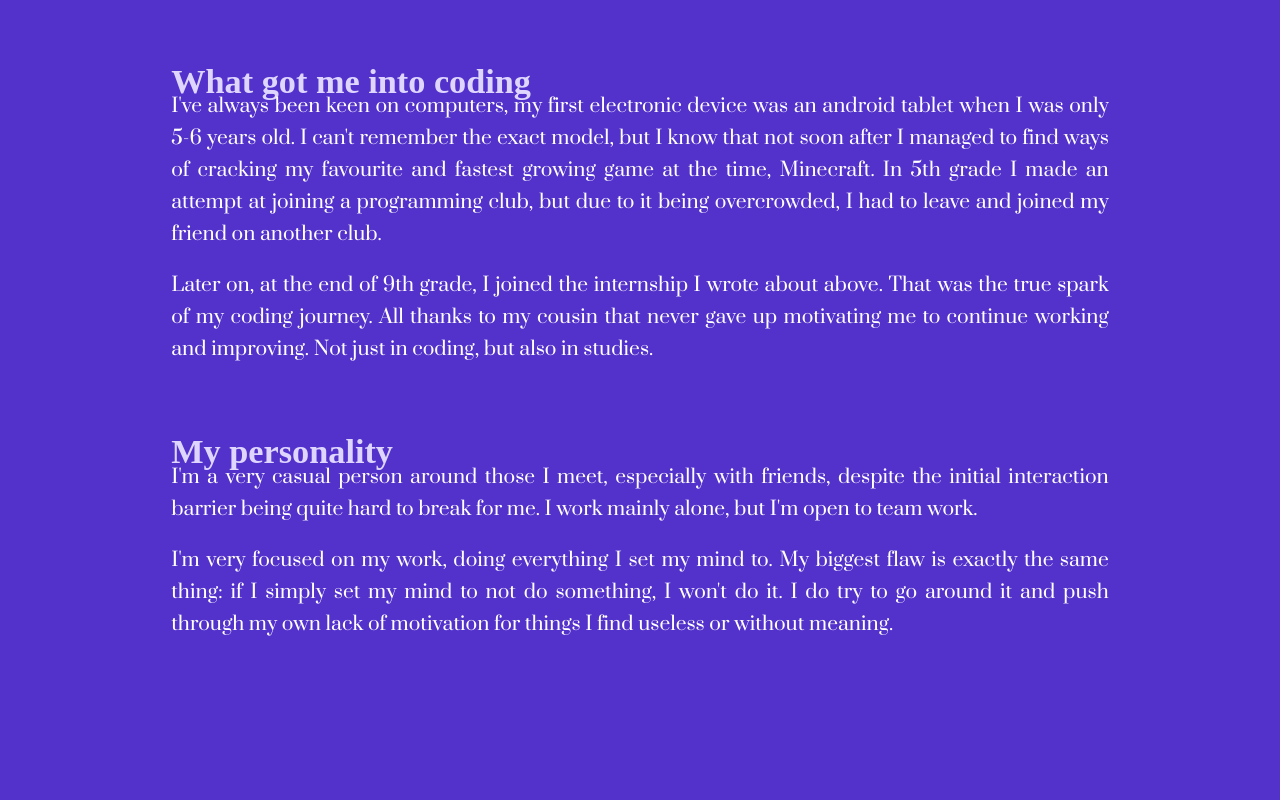
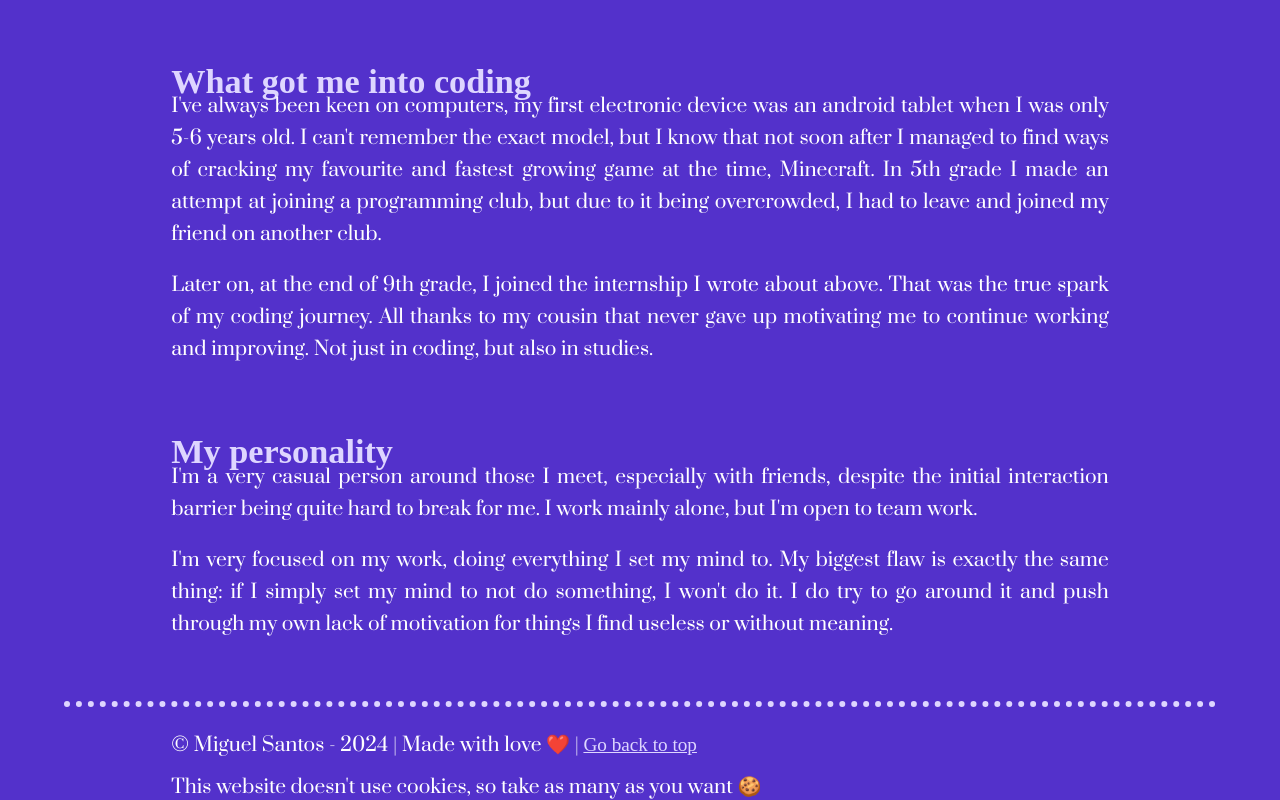
Before and after one commit to cakePhone/cakephone.github.io, a SvelteKit app: page / in a window 1280 px wide. Shown: the part 2935-3735 px from the top of the page. Before the commit the page ends 3626 px from the top, so only its background shows below. Built offline with nearby package versions, Linux system fonts and the light colour scheme; a web font is replaced by a local one.

Commit message:
added footer

```diff
--- a/src/app.css
+++ b/src/app.css
@@ -258,6 +258,21 @@ article img {
   margin-block: 1rem;
 }
 
+footer {
+  display: flex;
+  flex-wrap: wrap;
+
+  max-width: 75ch;
+
+  width: 100%;
+  padding: 0 2rem;
+  margin-inline: auto;
+}
+
+footer p, footer a {
+  margin: 1rem 0 0;
+}
+
 /* == Animations == */
 .fade-pop-up-in {
   position: relative;
--- a/src/routes/+layout.svelte
+++ b/src/routes/+layout.svelte
@@ -60,6 +60,11 @@
   </div>
 </div>
 
-<main>
+<main id="top">
   <slot />
 </main>
+<hr>
+<footer>
+  <p>&copy; Miguel Santos - 2024 | Made with love ❤️ | <a href="#top">Go back to top</a></p>
+  <p>This website doesn't use cookies, so take as many as you want <span>🍪</span></p>
+</footer>
```
